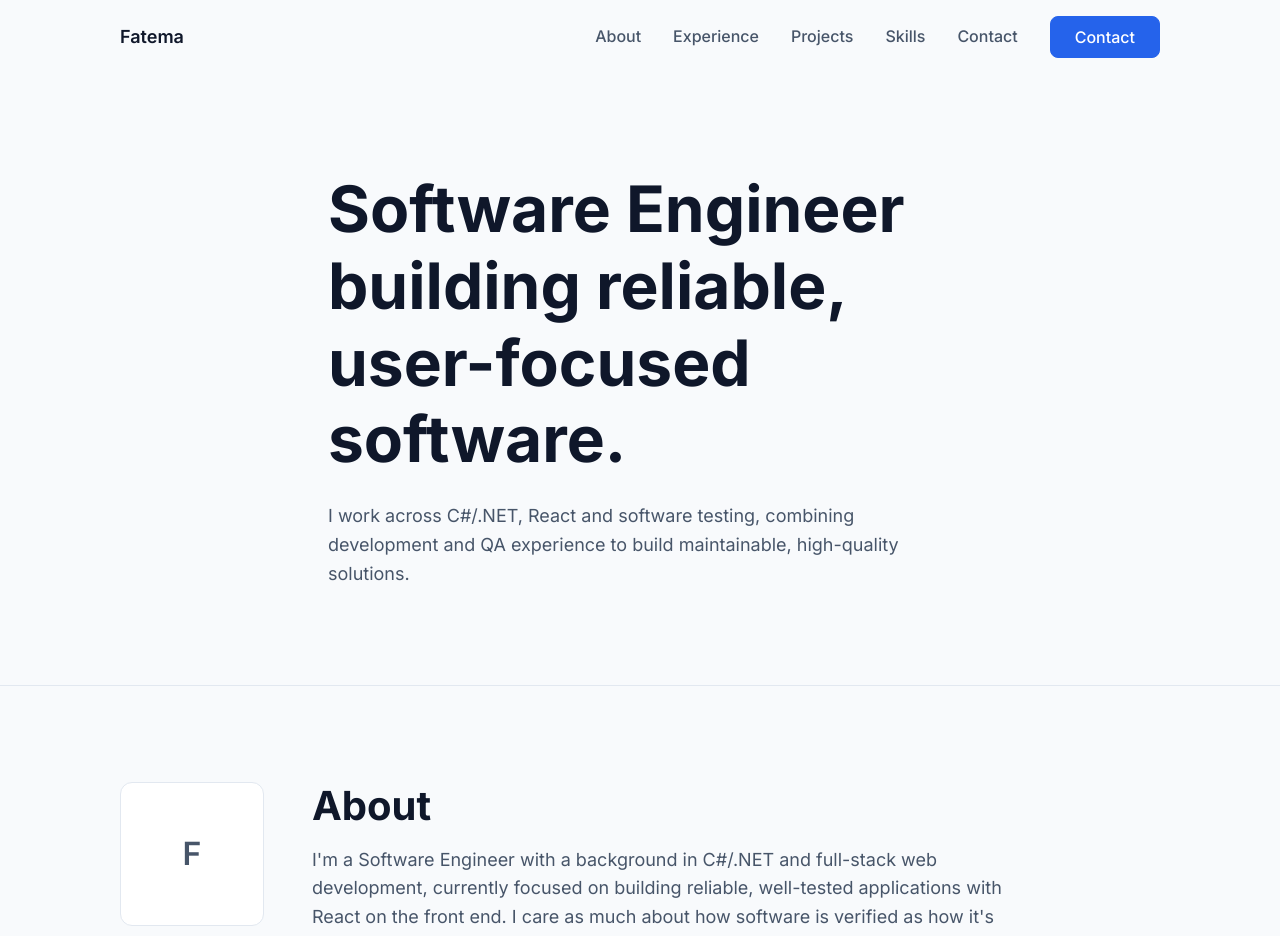
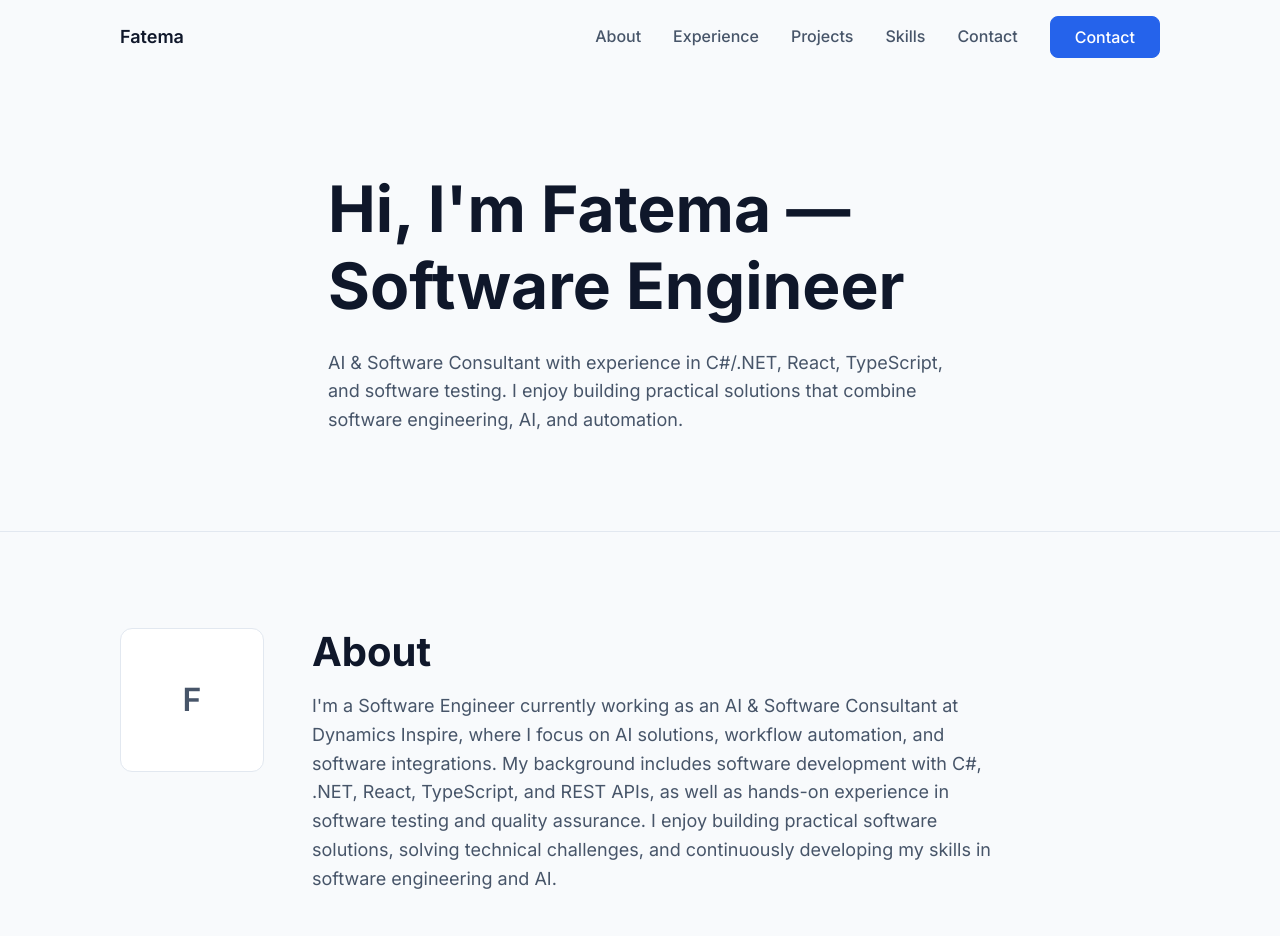
Before and after one commit to FatemaMohammad/portfolio, a React (Vite) app: page / in a window 1280 px wide. Shown: the top 936 px of the page. Built offline with nearby package versions, Linux system fonts and the light colour scheme.

Commit message:
Update Hero section

```diff
--- a/src/sections/About/About.tsx
+++ b/src/sections/About/About.tsx
@@ -9,16 +9,21 @@ function About() {
         </div>
         <div className="about__content">
           <h2 className="section-heading">About</h2>
+
           <p className="about__bio">
-            I&apos;m a Software Engineer with a background in C#/.NET and full-stack web
-            development, currently focused on building reliable, well-tested applications with
-            React on the front end. I care as much about how software is verified as how it&apos;s
-            built — combining hands-on development with a strong QA and testing mindset to catch
-            issues before they reach users. I enjoy working across the stack, from designing clean
-            APIs to shaping accessible, maintainable interfaces, and I&apos;m looking for
-            opportunities to bring that combination of engineering and quality focus to a team in
-            Denmark.
+            I&apos;m a Software Engineer currently working as an AI & Software
+            Consultant at Dynamics Inspire, where I focus on AI solutions,
+            workflow automation, and software integrations.
+
+            My background includes software development with C#, .NET,
+            React, TypeScript, and REST APIs, as well as hands-on
+            experience in software testing and quality assurance.
+
+            I enjoy building practical software solutions, solving
+            technical challenges, and continuously developing my
+            skills in software engineering and AI.
           </p>
+
         </div>
       </div>
     </section>
--- a/src/sections/Hero/Hero.tsx
+++ b/src/sections/Hero/Hero.tsx
@@ -1,3 +1,4 @@
+
 import './Hero.css';
 
 function Hero() {
@@ -5,11 +6,14 @@ function Hero() {
     <section id="hero" className="hero">
       <div className="container hero__inner">
         <h1 className="hero__heading">
-          Software Engineer building reliable, user-focused software.
+          Hi, I'm Fatema — Software Engineer
         </h1>
+
         <p className="hero__subheading">
-          I work across C#/.NET, React and software testing, combining development and QA
-          experience to build maintainable, high-quality solutions.
+          AI & Software Consultant with experience in
+          C#/.NET, React, TypeScript, and software testing.
+          I enjoy building practical solutions that combine
+          software engineering, AI, and automation.
         </p>
       </div>
     </section>
```
